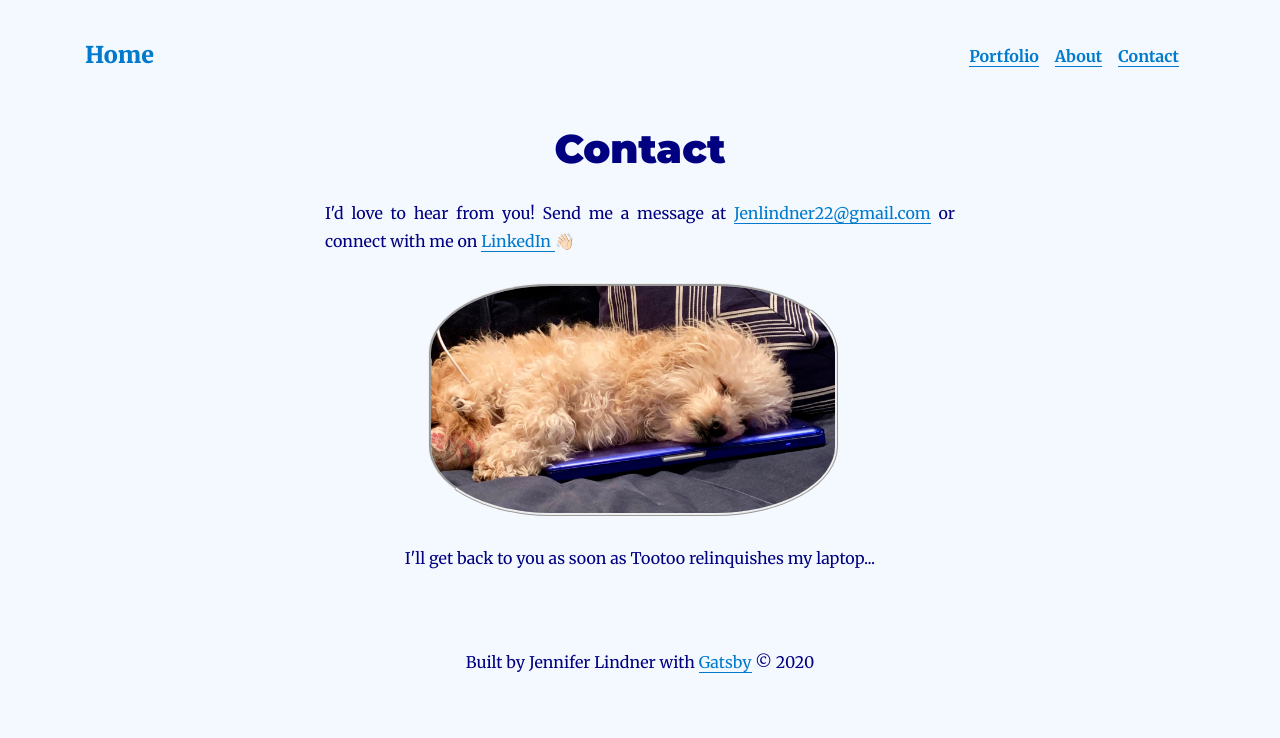
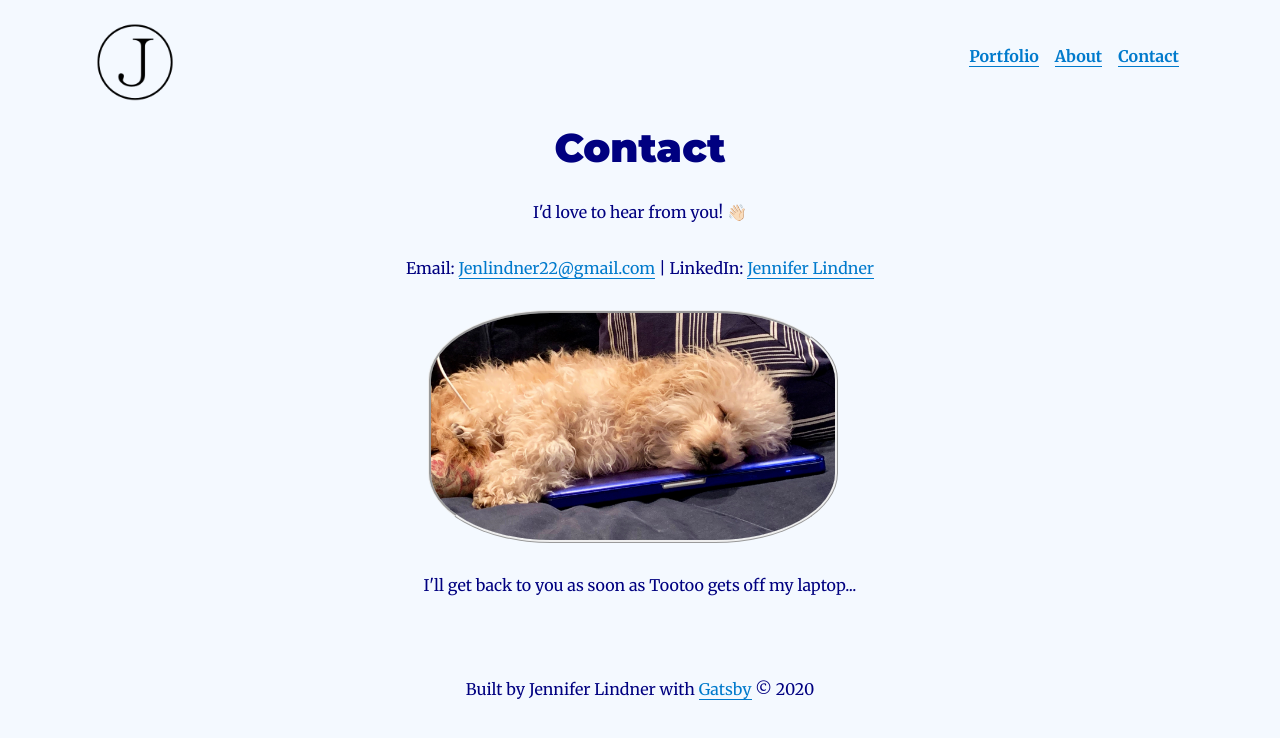
Before and after one commit to jlindner22/jen, a Gatsby site: page /contact in a window 1280 px wide. Built offline with nearby package versions, Linux system fonts and the light colour scheme; Gatsby itself is replaced by a stand-in of ours; some packages are replaced by stand-ins of ours.

Commit message:
Dre styling updates

```diff
--- a/src/components/bio.js
+++ b/src/components/bio.js
@@ -70,7 +70,7 @@ const Bio = () => {
       <img className={styles.mainPic} src={ParkGuell}
          alt={author.name}
          />
-      <h2 style={{ marginTop: `0px`, fontVariant: `small-caps`}}><span>🎊</span> Welcome to my personal site <span> 🎉</span></h2>
+      <h2 style={{ marginTop: `0px`, fontVariant: `small-caps`}}><span>🎊</span> Welcome to my personal site <span> 🎊</span></h2>
       {/* <br></br> */}
     </div>
     </div>
--- a/src/components/layout.js
+++ b/src/components/layout.js
@@ -2,6 +2,7 @@ import React from "react"
 import { Link } from "gatsby"
 import styles from './layout.module.css'
 import { rhythm, scale } from "../utils/typography"
+import icon from "../../content/assets/letter-j-icon-png-26.png"
 
 const ListLink = props => (
   <li style={{ display: `inline-block`, marginRight: `1rem` }}>
@@ -77,7 +78,8 @@ const Layout = ({ location, title, children }) => {
     >
    <header style={{ marginBottom: `1.5rem`}}>
         <Link to="/">
-          <h3 className={styles.homeButton}>Home</h3>
+          <img src={icon} className={styles.homeButton}></img>
+          {/* <h3 className={styles.homeButton}>Home</h3> */}
           {/* <img style={{ marginLeft: `-15rem`, width: `60px`, height: `90px`, borderRadius: `100%`}} src={PG} alt="hi"/> */}
         </Link>
         <ul className={styles.rightLinks}>
--- a/src/components/layout.module.css
+++ b/src/components/layout.module.css
@@ -11,8 +11,13 @@
 }
 
 .homeButton {
-    display: inline;
+  /* display: inline; */
+  margin-top: -30px;
   margin-left: -15rem;
+  font-size: 2rem;
+  width: 100px;
+  height: 100px;
+  margin-bottom: -50px;
 }
 
 .rightLinks {
--- a/src/pages/contact.js
+++ b/src/pages/contact.js
@@ -17,9 +17,10 @@ export default function Contact(props) {
       <div style={{ color: `navy` }}>
       <Header headerText="Contact" />
       <SEO title="Jen Lindner | Contact" />
-        <p style={{ textAlign: `justify`}}>I'd love to hear from you! Send me a message at <a href="mailto:jenlindner22@gmail.com">Jenlindner22@gmail.com</a> or
-        connect with me on <a href="https://www.linkedin.com/in/jen-lindner13/" target="_blank" rel="noopener noreferrer"> LinkedIn </a> {` `} 👋🏻
-        </p>
+      <p>I'd love to hear from you! <span>👋🏻</span></p>
+      <p>Email: <a href="mailto:jenlindner22@gmail.com">Jenlindner22@gmail.com</a> | {` `}
+      {/* <p>LinkedIn: <a href="https://www.linkedin.com/in/jen-lindner13/" target="_blank" rel="noopener noreferrer">Jennifer Lindner </a> {` `} </p> */}
+      LinkedIn: <a href="https://www.linkedin.com/in/jen-lindner13/" target="_blank" rel="noopener noreferrer">Jennifer Lindner </a> {` `} </p>
       <img src={TootooLaptop} alt="Tootoo" style={{
           marginRight: rhythm(1 / 2),
           marginBottom: 20,
@@ -28,7 +29,7 @@ export default function Contact(props) {
           borderStyle: `ridge`,
           borderRadius: `30%`,
         }}/>
-        <p> I'll get back to you as soon as Tootoo relinquishes my laptop... </p>
+      <p> I'll get back to you as soon as Tootoo gets off my laptop... </p>
     </div>
     </Container>
     </Layout>
```
Also changed, not shown: src/pages/about.module.css (+7 -4 lines), src/pages/portfolio.js (+3 -4 lines), src/pages/portfolio.module.css (+6 -6 lines), content/assets/TootooTable.jpeg, src/pages/BlindDate.module.css (indentation only), src/pages/ConnectSindy.js (indentation only), src/pages/ConnectSindy.module.css (indentation only). Lines whose indentation alone changed are shown as unchanged.
